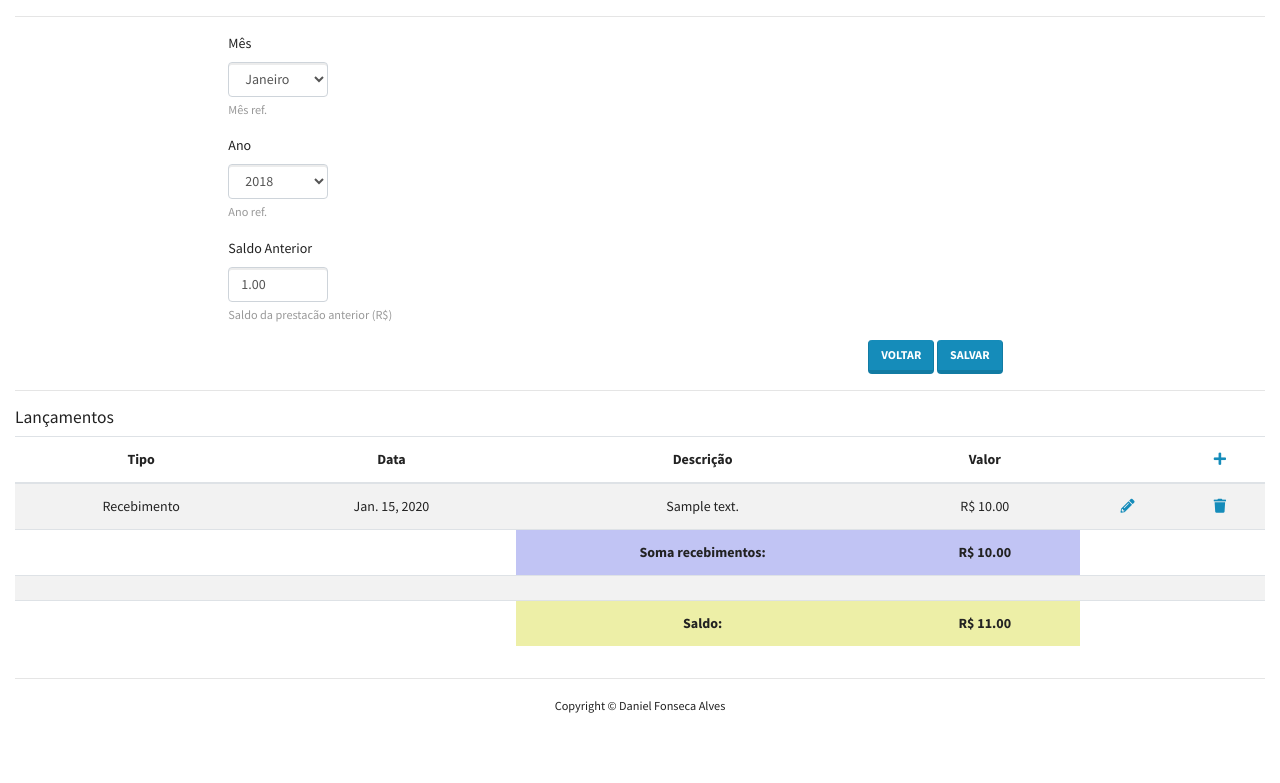
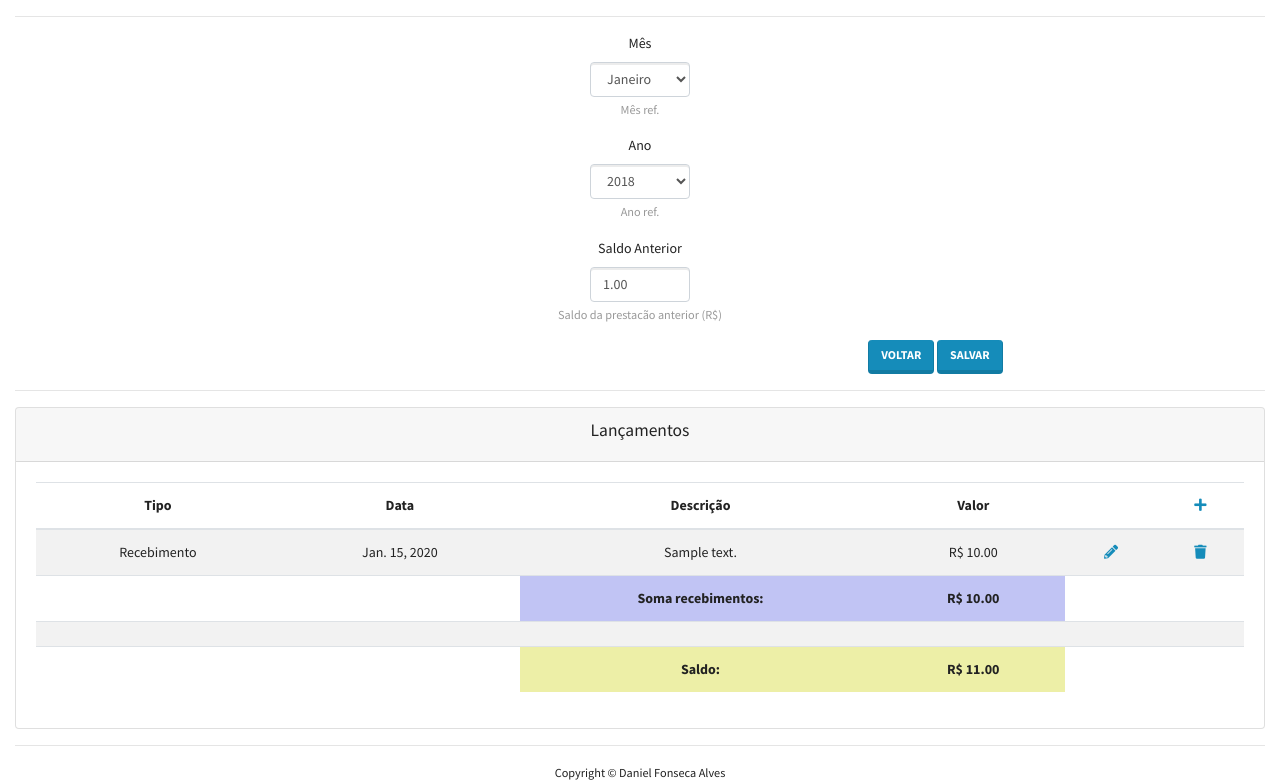
Before and after one commit to dalraf/controlecondominio, a Django app: page /prestacao/edit/1/ in a window 1280 px wide. Shown: the part 57-840 px from the top of the page. Before the commit the page ends 770 px from the top, so only its background shows below. Run offline with Django 3.2, Linux system fonts and the light colour scheme; a user stored in the database is signed in; tables that the repository leaves empty hold one stand-in row (values such as "Sample post"); some libraries are stand-ins or nearby versions.

Commit message:
Correcao de card

```diff
--- a/controlecondominio/templates/atualizalancamento.html
+++ b/controlecondominio/templates/atualizalancamento.html
@@ -2,9 +2,7 @@
 <form method="post" class="form" enctype="multipart/form-data">
     <div class="row">
         {% csrf_token %}
-            <div class='col-2'>
-            </div>
-            <div class='col-10'>
+            <div class='col-12' align="center">
                 {% bootstrap_form form layout="horizontal" size="small"%}
             </div>
     </div>
--- a/controlecondominio/templates/atualizaprestacao.html
+++ b/controlecondominio/templates/atualizaprestacao.html
@@ -2,9 +2,7 @@
 <form method="post" class="form" enctype="multipart/form-data">
     <div class="row">
         {% csrf_token %}
-            <div class='col-2'>
-            </div>
-            <div class='col-10'>
+            <div class='col-12' align="center">
                 {% bootstrap_form form layout="horizontal" size="small"%}
             </div>
     </div>
@@ -26,12 +24,12 @@
     </div>
 </div>
 <div class="row">
-    <div class="col-12">
-        <div class="panel panel-default">
-            <div class="panel-heading">
+    <div class="col-12" align="center">
+        <div class="card">
+            <div class="card-header">
                 <h5>Lançamentos</h5>
             </div>
-            <div class="panel-body table-responsive">
+            <div class="card-body table-responsive">
                 <table class="table table-striped table-hover table-condensed"">
                     <thead>
                         <tr>
--- a/controlecondominio/templates/crialancamento.html
+++ b/controlecondominio/templates/crialancamento.html
@@ -2,9 +2,7 @@
 <form method="post" class="form" enctype="multipart/form-data">
     <div class="row">
         {% csrf_token %}
-            <div class='col-2'>
-            </div>
-            <div class='col-10'>
+            <div class='col-12' align="center">
                 {% bootstrap_form form layout="horizontal" size="small"%}
             </div>
     </div>
--- a/controlecondominio/templates/criaprestacao.html
+++ b/controlecondominio/templates/criaprestacao.html
@@ -2,9 +2,7 @@
 <form method="post" class="form" enctype="multipart/form-data">
     <div class="row">
         {% csrf_token %}
-            <div class='col-2'>
-            </div>
-            <div class='col-10'>
+            <div class='col-10' align="center">
                 {% bootstrap_form form layout="horizontal" size="small"%}
             </div>
     </div>
--- a/controlecondominio/templates/deletalancamento.html
+++ b/controlecondominio/templates/deletalancamento.html
@@ -3,9 +3,7 @@
     <div class="row">
         {% csrf_token %}
         <div class="row">
-            <div class='col-2'>
-            </div>
-            <div class='col-10'>
+            <div class='col-12' align="center">
                 <div class="alert alert-danger" role="alert">Você quer apagar lancamento de {{ object }} ?</div>
             </div>
         </div>
--- a/controlecondominio/templates/deletaprestacao.html
+++ b/controlecondominio/templates/deletaprestacao.html
@@ -3,9 +3,7 @@
     <div class="row">
         {% csrf_token %}
         <div class="row">
-            <div class='col-2'>
-            </div>
-            <div class='col-10'>
+            <div class='col-12' align="center">
                 <div class="alert alert-danger" role="alert">Você quer apagar prestação de {{ object }} ?</div>
             </div>
         </div>
```
Also changed, not shown: controlecondominio/templates/listaprestacao.html (+4 -6 lines).
